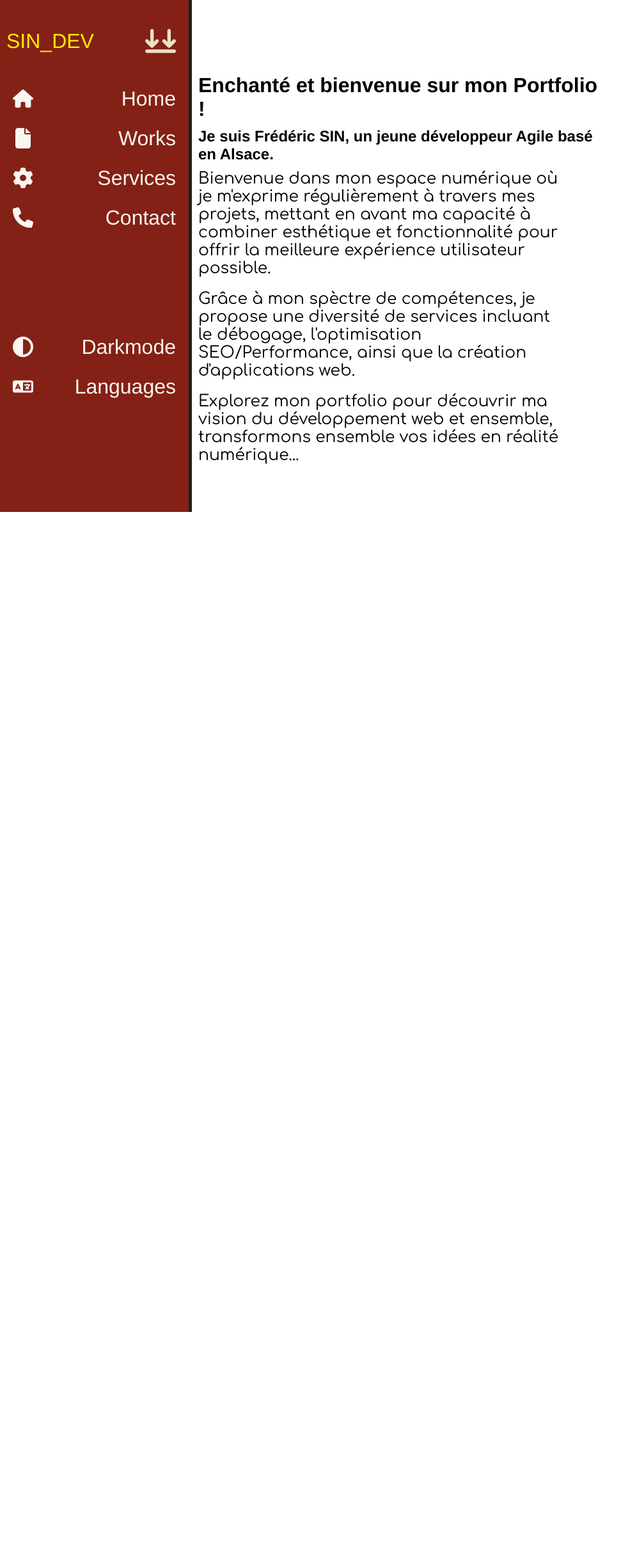
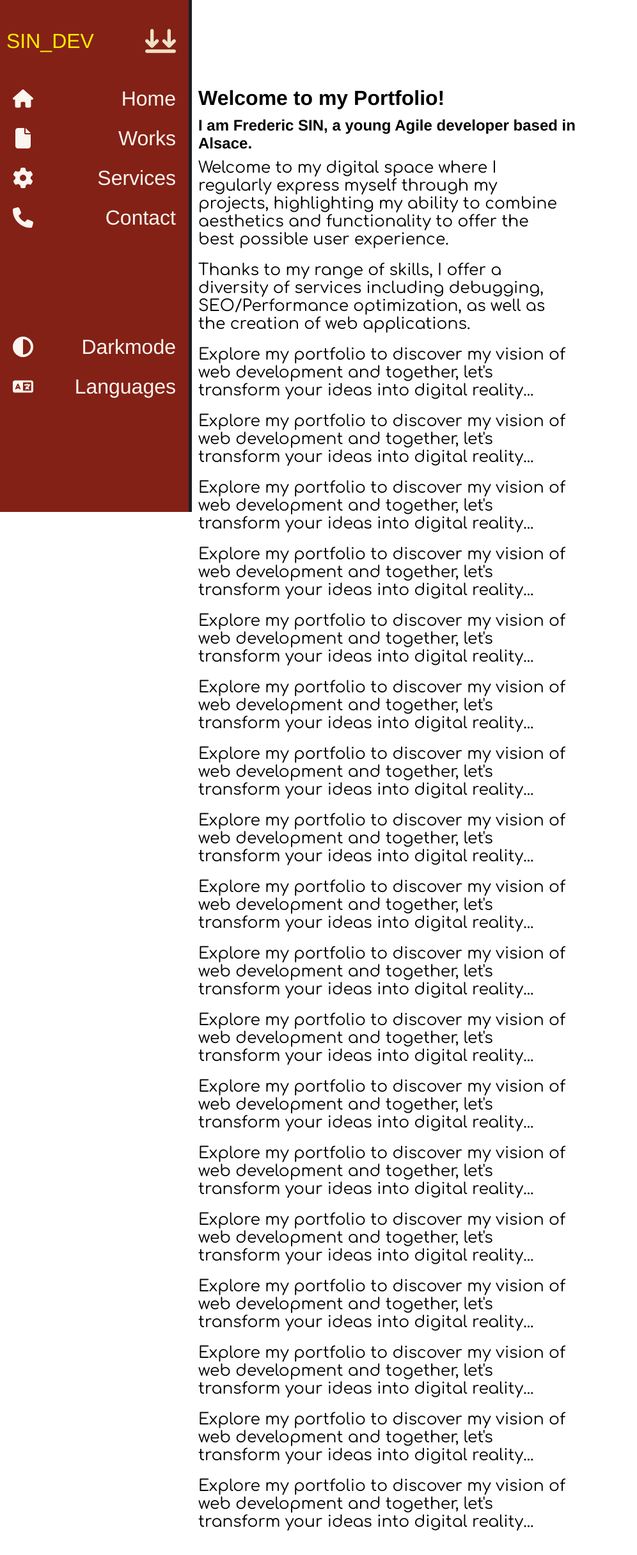
Before and after one commit to UdotBdot/Openclassrooms_P12_Portfolio, a React (Vite) app: page /home in a window 1280 px wide. Shown: the top 2430 px of the page at 64% size, without its empty margins (0-996 px from the left). Before the commit the page ends 800 px from the top, so only its background shows below. Built offline with nearby package versions, Linux system fonts and the light colour scheme; a web font is replaced by a local one.

Commit message:
FIX: Navbar

```diff
--- a/src/components/Hero/Hero.jsx
+++ b/src/components/Hero/Hero.jsx
@@ -5,19 +5,70 @@ function Hero() {
   return (
     <>
     <article className='Hero'>
-        <h1 className='Hero__h1'>Enchanté et bienvenue sur mon Portfolio !</h1>
-           <h2 className='Hero__h2'> Je suis Frédéric SIN, un jeune développeur Agile basé en Alsace. </h2>
-           <p className='Hero__p'>
-            Bienvenue dans mon espace numérique où je m'exprime régulièrement à travers mes projets, mettant en avant ma capacité à combiner esthétique et fonctionnalité pour offrir la meilleure expérience utilisateur possible.
+        <h1 className='Hero__h1'>Welcome to my Portfolio!</h1>
+           <h2 className='Hero__h2'>I am Frederic SIN, a young Agile developer based in Alsace.</h2>
+        <p className='Hero__p'>
+           Welcome to my digital space where I regularly express myself through my projects, highlighting my ability to combine aesthetics and functionality to offer the best possible user experience.
         </p>
         <p className='Hero__p'>
-        Grâce à mon spèctre de compétences, je propose une diversité de services incluant le débogage, l'optimisation SEO/Performance, ainsi que la création d'applications web.
+          Thanks to my range of skills, I offer a diversity of services including debugging, SEO/Performance optimization, as well as the creation of web applications.
         </p>
         <p className='Hero__p'>
-        Explorez mon portfolio pour découvrir ma vision du développement web et ensemble, transformons ensemble vos idées en réalité numérique...
+        Explore my portfolio to discover my vision of web development and together, let's transform your ideas into digital reality...
         </p>
+        <p className='Hero__p'>
+        Explore my portfolio to discover my vision of web development and together, let's transform your ideas into digital reality...
+        </p>
+        <p className='Hero__p'>
+        Explore my portfolio to discover my vision of web development and together, let's transform your ideas into digital reality...
+        </p>
+        <p className='Hero__p'>
+        Explore my portfolio to discover my vision of web development and together, let's transform your ideas into digital reality...
+        </p>
+        <p className='Hero__p'>
+        Explore my portfolio to discover my vision of web development and together, let's transform your ideas into digital reality...
+        </p>
+        <p className='Hero__p'>
+        Explore my portfolio to discover my vision of web development and together, let's transform your ideas into digital reality...
+        </p>
+        <p className='Hero__p'>
+        Explore my portfolio to discover my vision of web development and together, let's transform your ideas into digital reality...
+        </p>
+        <p className='Hero__p'>
+        Explore my portfolio to discover my vision of web development and together, let's transform your ideas into digital reality...
+        </p>
+        <p className='Hero__p'>
+        Explore my portfolio to discover my vision of web development and together, let's transform your ideas into digital reality...
+        </p>
+        <p className='Hero__p'>
+        Explore my portfolio to discover my vision of web development and together, let's transform your ideas into digital reality...
+        </p>
+        <p className='Hero__p'>
+        Explore my portfolio to discover my vision of web development and together, let's transform your ideas into digital reality...
+        </p>
+        <p className='Hero__p'>
+        Explore my portfolio to discover my vision of web development and together, let's transform your ideas into digital reality...
+        </p>
+        <p className='Hero__p'>
+        Explore my portfolio to discover my vision of web development and together, let's transform your ideas into digital reality...
+        </p>
+        <p className='Hero__p'>
+        Explore my portfolio to discover my vision of web development and together, let's transform your ideas into digital reality...
+        </p>
+        <p className='Hero__p'>
+        Explore my portfolio to discover my vision of web development and together, let's transform your ideas into digital reality...
+        </p>
+        <p className='Hero__p'>
+        Explore my portfolio to discover my vision of web development and together, let's transform your ideas into digital reality...
+        </p>
+        <p className='Hero__p'>
+        Explore my portfolio to discover my vision of web development and together, let's transform your ideas into digital reality...
+        </p>
+        <p className='Hero__p'>
+        Explore my portfolio to discover my vision of web development and together, let's transform your ideas into digital reality...
+        </p>
+
     </article>
-
     </>
   )
 }
--- a/src/components/Hero/Hero.scss
+++ b/src/components/Hero/Hero.scss
@@ -2,13 +2,13 @@
 
 .Hero {
     margin: 105px 0 105px 105px;
-    position: fixed;
     width: 50%;
     padding: 10px;
     margin-left: 300px;
     &__h1 {
         font-family: $headline-font;
         font-size: 2em;
+        margin-top: 20px;
     }
     &__h2 {
         margin-top: 10px;
--- a/src/components/Navbar/Navbar.scss
+++ b/src/components/Navbar/Navbar.scss
@@ -1,6 +1,7 @@
 @import 'src/index.scss';
 
 .Navbar {
+    position: fixed;
     display: flex;
     flex-direction: column;
     color: $secondary-color;
```
